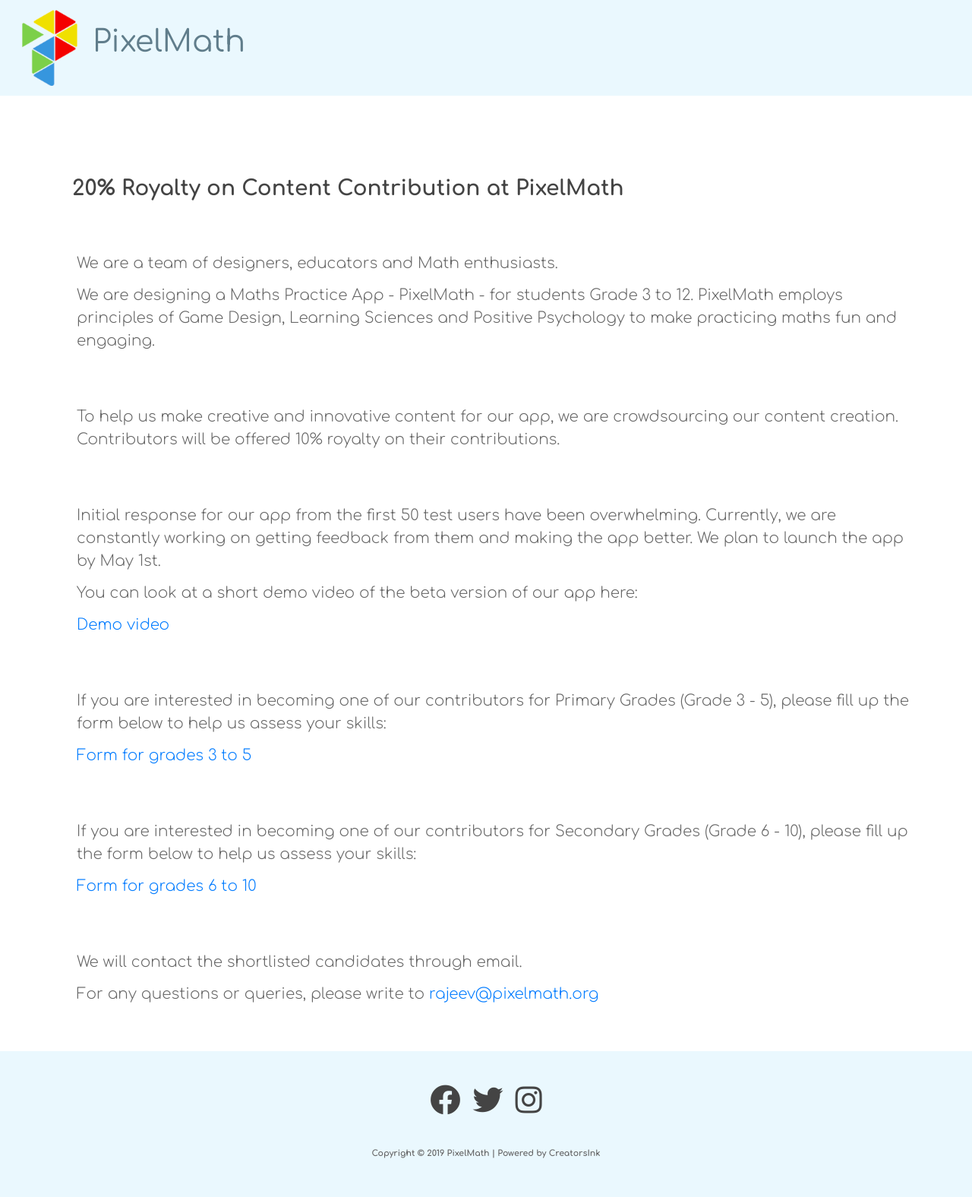
After one commit to pixelmath/website, a Flask app: page /blog in a window 1280 px wide. The commit adds this page. Shown: the whole page at 76% size. Run offline with Flask 2, Linux system fonts and the light colour scheme; some libraries are stand-ins or nearby versions.

Commit message:
blog added

```diff
--- a/app.py
+++ b/app.py
@@ -5,5 +5,9 @@ app = Flask(__name__)
 def index():
     return render_template("/index.html")
 
+@app.route('/blog')
+def blog():
+    return render_template("/blog.html")
+
 if __name__ == "__main__":
     app.run()
--- /dev/null
+++ b/templates/blog.html
@@ -0,0 +1,50 @@
+{% extends "main.jinja" %}
+{% block page %}
+  <style>
+    .page-title {
+      color: #607D8B;
+      font-size: 2em;
+    }
+  </style>
+  <div id="header">
+      <div class="container">
+          <nav class="navbar navbar-expand-lg navbar-dark fixed-top" style="background-color: #eaf8fe">
+            <a class="navbar-brand" href="{{url_for('index')}}" style="max-width:5em">
+              <img src="static/images/logo.png" class="img-fluid" />
+              <span class="page-title">PixelMath</span>
+            </a>
+          </nav>
+      </div>
+  </div>
+  <div class="container wow zoomIn" style="margin-top: 7em;">
+    <div class="row">
+      <div class="col-sm-12 col-md-12 col-lg-12">
+        <h3>20% Royalty on Content Contribution at PixelMath</h3>
+      </div>
+      <div class="col-sm-12 col-md-12 col-lg-12 mt-5 ml-3">
+        <p>We are a team of designers, educators and Math enthusiasts.</p>
+        <p>We are designing a Maths Practice App - PixelMath - for students Grade 3 to 12. PixelMath employs principles of Game Design, Learning Sciences and Positive Psychology to make practicing maths fun and engaging.</p>
+      </div>
+      <div class="col-sm-12 col-md-12 col-lg-12 mt-5 ml-3">
+        <p>To help us make creative and innovative content for our app, we are crowdsourcing our content creation. Contributors will be offered 10% royalty on their contributions.</p>
+      </div>
+      <div class="col-sm-12 col-md-12 col-lg-12 mt-5 ml-3">
+        <p>Initial response for our app from the first 50 test users have been overwhelming. Currently, we are constantly working on getting feedback from them and making the app better. We plan to launch the app by May 1st.</p>
+        <p>You can look at a short demo video of the beta version of our app here:</p>
+        <p><a href="https://www.youtube.com/watch?v=IyzX5famBVI">Demo video</a></p>
+      </div>
+      <div class="col-sm-12 col-md-12 col-lg-12 mt-5 ml-3">
+        <p>If you are interested in becoming one of our contributors for Primary Grades (Grade 3 - 5), please fill up the form below to help us assess your skills:</p>
+        <p><a href="https://forms.gle/YwUxvJakwJaQcPFq6">Form for grades 3 to 5</a></p>
+      </div>
+      <div class="col-sm-12 col-md-12 col-lg-12 mt-5 ml-3">
+        <p>If you are interested in becoming one of our contributors for Secondary Grades (Grade 6 - 10), please fill up the form below to help us assess your skills:</p>
+        <p><a href="https://forms.gle/jD829oZNXnNuXutTA">Form for grades 6 to 10</a></p>
+      </div>
+      <div class="col-sm-12 col-md-12 col-lg-12 mt-5 ml-3 mb-5">
+        <p>We will contact the shortlisted candidates through email.</p>
+        <p>For any questions or queries, please write to <a href="mailto:rajeev@pixelmath.org">rajeev@pixelmath.org</a></p>
+      </div>
+    </div>
+  </div>
+{% endblock %}
--- /dev/null
+++ b/templates/main.jinja
@@ -0,0 +1,91 @@
+<!DOCTYPE html>
+<html lang="en">
+
+<head>
+    <meta charset="utf-8">
+    <title>PixelMath</title>
+    <meta content="width=device-width, initial-scale=1.0" name="viewport">
+    <meta content="" name="keywords">
+    <meta content="" name="description">
+
+    <!-- Favicons -->
+    <link href="static/images/logo.png" rel="icon">
+
+    <!-- Google Fonts -->
+    <link href="https://fonts.googleapis.com/css?family=Comfortaa:300,400,700,900" rel="stylesheet">
+    <link href="https://use.fontawesome.com/releases/v5.8.2/css/all.css" rel="stylesheet">
+
+    <!--connecting to firebase-->
+    <script src="https://www.gstatic.com/firebasejs/7.8.1/firebase-app.js"></script>
+    <script src="https://www.gstatic.com/firebasejs/7.8.1/firebase-firestore.js"></script>
+
+
+    <link rel="stylesheet" href="{{url_for('static', filename='animate.css')}}">
+    <!-- Bootstrap CSS File -->
+    <link rel="stylesheet" href="https://maxcdn.bootstrapcdn.com/bootstrap/4.4.1/css/bootstrap.min.css">
+
+    <!-- Sweet Alert -->
+    <script src="https://cdn.jsdelivr.net/npm/sweetalert2@9"></script>
+    <!-- jquery CDN -->
+    <script src='https://cdnjs.cloudflare.com/ajax/libs/jquery/3.2.1/jquery.min.js'></script>
+
+    <!-- Main Stylesheet File -->
+    <link href="{{url_for('static', filename='style.css')}}" rel="stylesheet">
+
+</head>
+
+<body>
+
+  {% block page %}{% endblock %}
+
+  <div id="footer" class="wow slideInUp">
+      <div class="container">
+          <div class="row">
+              <div class="col">
+                  <nav class="navbar navbar-expand" style="justify-content:center">
+                      <ul class="navbar-nav">
+                          <li class="nav-item">
+                              <a class="nav-link" href="#!">
+                                  <i class="fab fa-facebook" style="font-size:40px"></i>
+                              </a>
+                          </li>
+                          <li class="nav-item">
+                              <a class="nav-link" href="https://twitter.com/PixelMath">
+                                  <i class="fab fa-twitter" style="font-size:40px"></i>
+                              </a>
+                          </li>
+                          <li class="nav-item">
+                              <a class="nav-link" href="https://www.instagram.com/pixel_math/">
+                                  <i class="fab fa-instagram" style="font-size:40px"></i>
+                              </a>
+                          </li>
+                      </ul>
+                  </nav>
+                  <p id='footer-copyright'>Copyright &copy; 2019 PixelMath | Powered by CreatorsInk</p>
+              </div>
+          </div>
+      </div>
+  </div>
+
+  <!-- For animated the web content ( for slideInUp) -->
+  <script src="{{url_for('static', filename='wow.js')}}"></script>
+  <script>
+      new WOW().init();
+  </script>
+
+  <!-- Mask Input JS -->
+  <script src="{{url_for('static', filename='jquery.samask-masker.js')}}"></script>
+  <script>
+      $(function() {
+          $.samaskHtml();
+          $('.mobile').samask("00000000000000");
+      });
+
+  </script>
+
+  <!-- Save the contact details -->
+  <script src="{{url_for('static', filename='save_contact.js')}}"></script>
+
+</body>
+
+</html>
```
Also changed, not shown: templates/index.html (+20 -90 lines).
